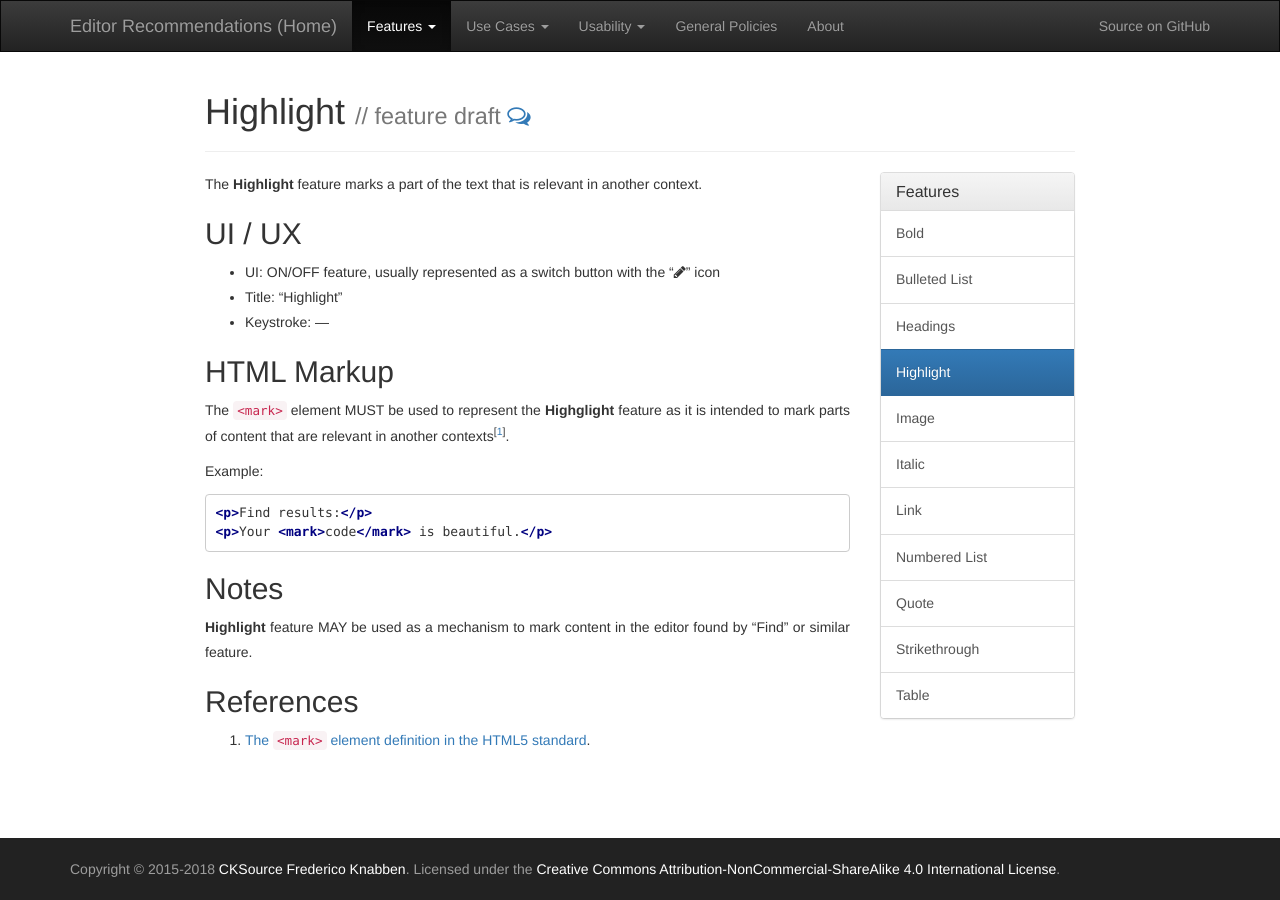
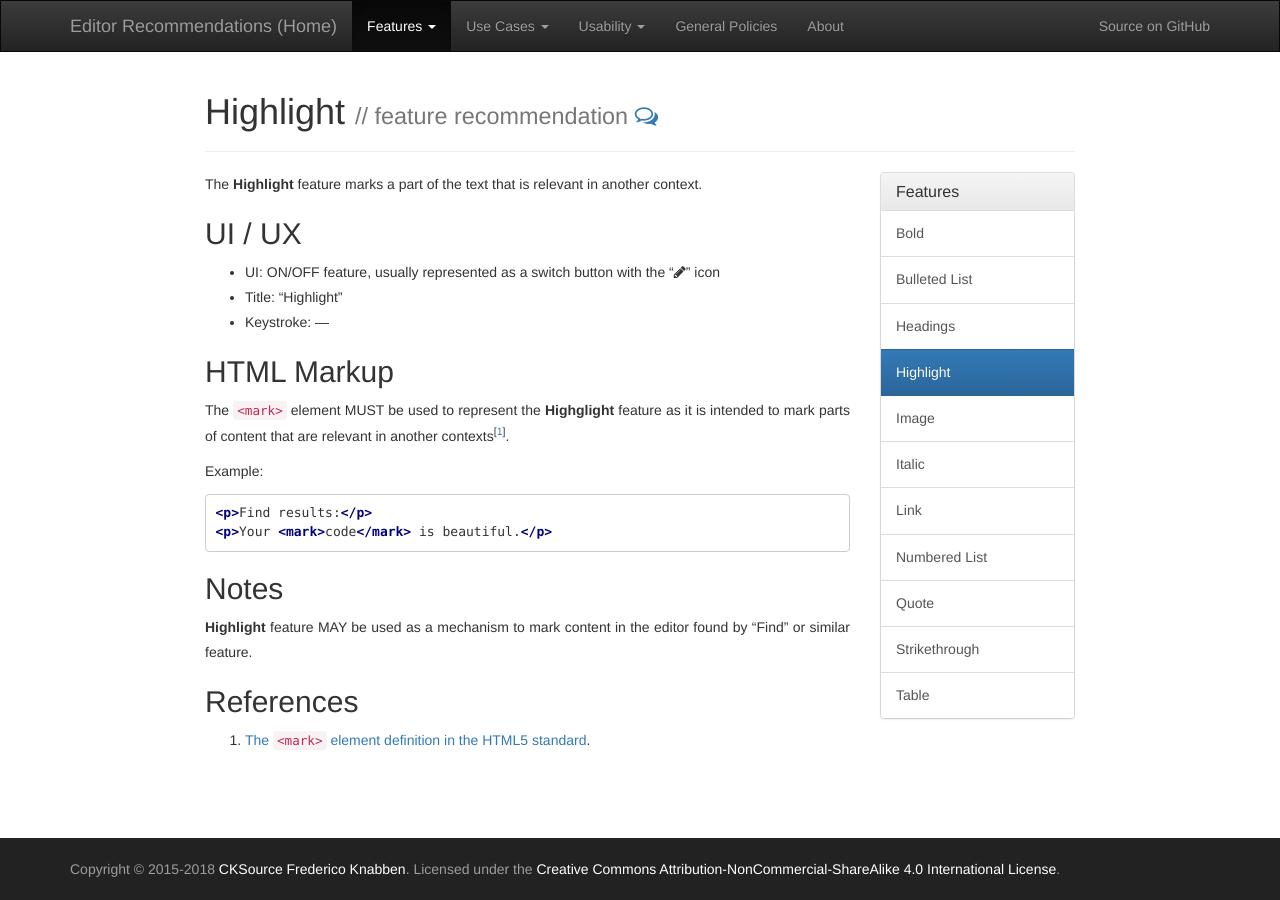
Before and after one commit to ckeditor/editor-recommendations, a Jekyll site: the page built from _features/highlight.md, in a window 1280 px wide. Built offline with Jekyll 4.4.1, drawn with Linux system fonts in a browser that asks for light colours; nearby versions of some CDN libraries.

Commit message:
Make Highlight a recommendation. Closes #63.

```diff
--- a/_features/highlight.md
+++ b/_features/highlight.md
@@ -1,10 +1,10 @@
 ---
 feature:
   name: "Highlight"
-  status: "Draft"
+  status: "Recommendation"
   discussion: "https://github.com/ckeditor/editor-recommendations/issues/63"
 
-description: Recommendation draft for Highlight feature in WYSIWYG.
+description: Recommendation for Highlight feature in WYSIWYG.
 layout: default
 ---
 
```
